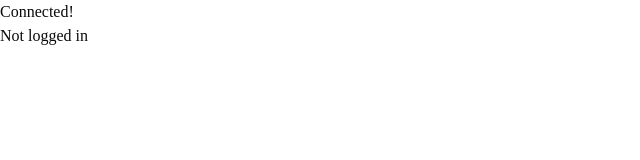
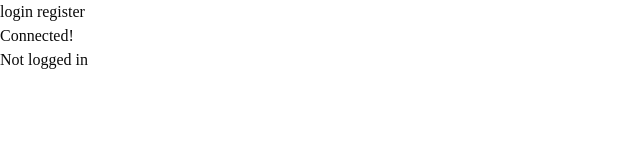
Before and after one commit to khaled955/pharmacy_online, a Next.js app: page / in a window 1280 px wide. Shown: the top 160 px of the page, without its empty margins (0-640 px from the left). Built offline with nearby package versions, Linux system fonts and the light colour scheme; no server answers.

Commit message:
add login and register links

```diff
--- a/src/app/layout.tsx
+++ b/src/app/layout.tsx
@@ -2,6 +2,7 @@
 import { Geist, Geist_Mono } from "next/font/google";
 import "./globals.css";
 import Providers from "@/components/context/app";
+import Link from "next/link";
 
 const geistSans = Geist({
   variable: "--font-geist-sans",
@@ -29,7 +30,13 @@
       className={`${geistSans.variable} ${geistMono.variable} antialiased`}
     >
       <body className="min-h-full flex flex-col" suppressHydrationWarning>
-        <Providers>{children}</Providers>
+        <Providers>
+          <div>
+            <Link  href="/login"> login</Link>
+            <Link  href="/register"> register</Link>
+          </div>
+          <div>{children}</div>
+        </Providers>
       </body>
     </html>
   );
```
